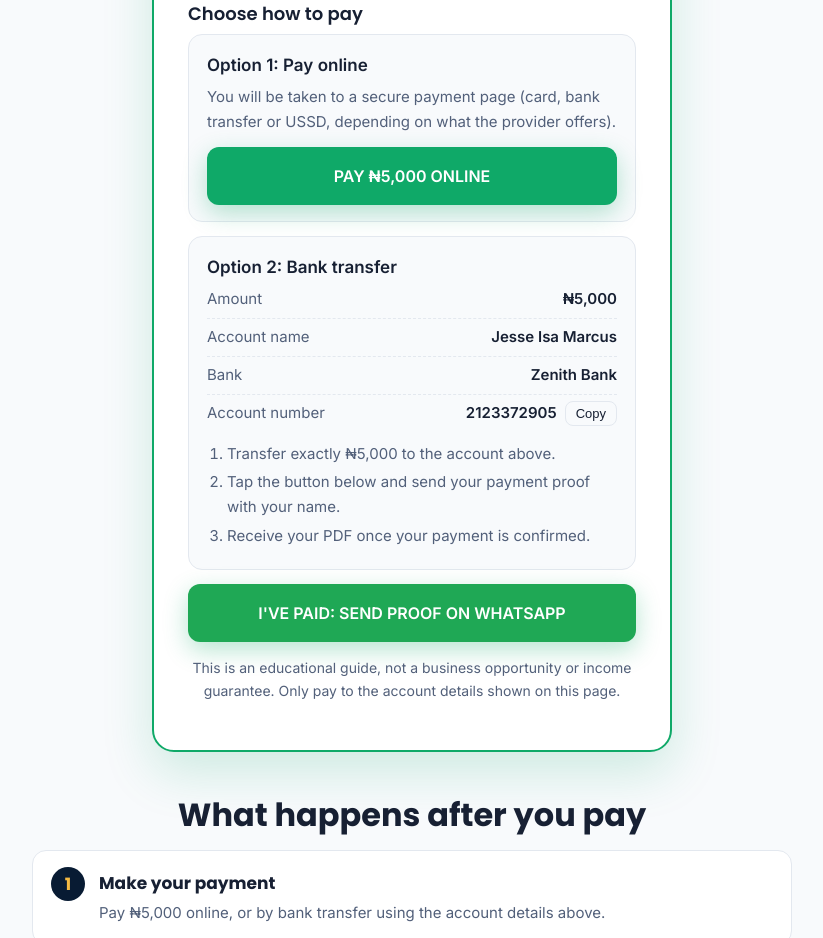
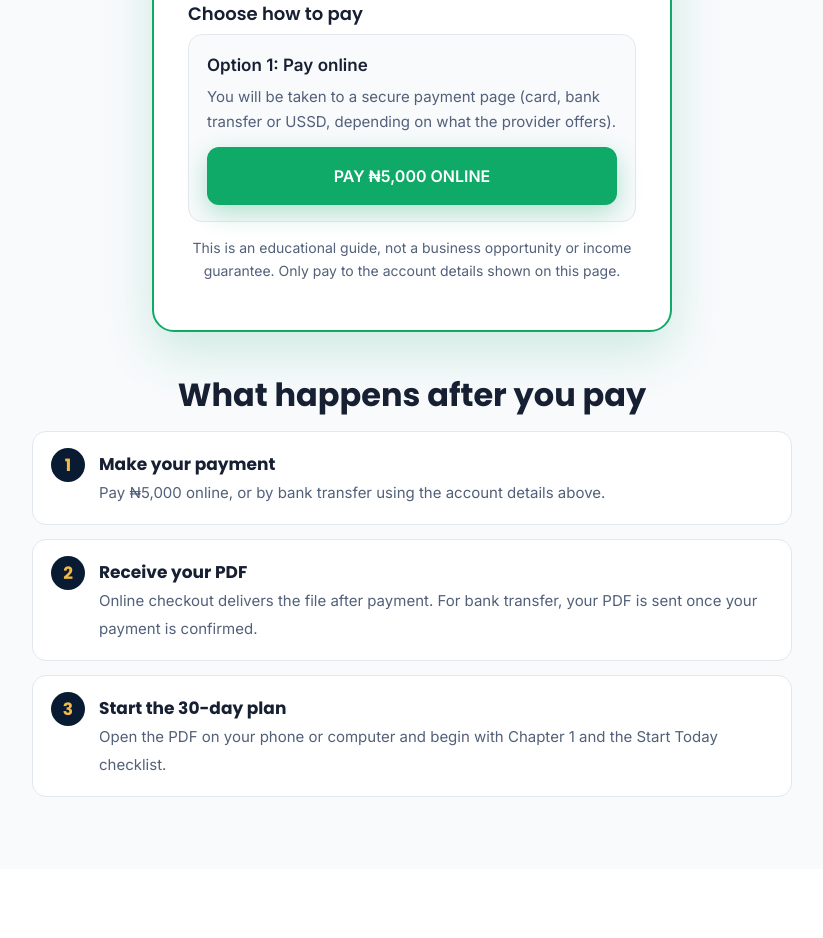
Before and after one commit to JayCee-0/MINI-IMPORTATION-BLUEPRINT, a plain HTML site: page index.html in a window 1280 px wide. Shown: the part 8226-9164 px from the top of the page, without its empty margins (228-1051 px from the left). Drawn offline with Linux system fonts and the light colour scheme.

Commit message:
MINI IMPORTATION BLUEPRINT.
Removed WhatsApp and bank account details from the script settings.

```diff
--- a/index.html
+++ b/index.html
@@ -279,8 +279,6 @@ footer p{max-width:820px;margin:0 auto 10px;text-align:center}
 // ===== EDIT THESE SETTINGS =====
 var PRICE_TEXT="₦5,000";
 var CHECKOUT_URL="https://selar.com/49255qn91d";            // Paystack/Selar payment link (leave empty to hide online option)
-var WHATSAPP="2348155601961";                // digits only with country code, e.g. 2348012345678
-var BANK={name:"Jesse Isa Marcus",bank:"Zenith Bank",number:"2123372905"};  // account name, bank name, account number
 // ================================
 document.querySelectorAll("[data-price]").forEach(function(e){e.textContent=PRICE_TEXT});
 try{document.getElementById("price").textContent=PRICE_TEXT;document.getElementById("yr").textContent=new Date().getFullYear()}catch(e){}
```
